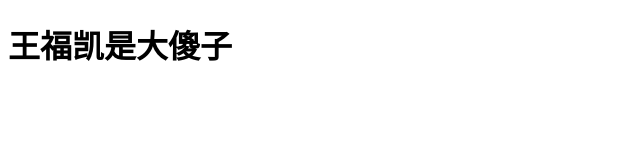
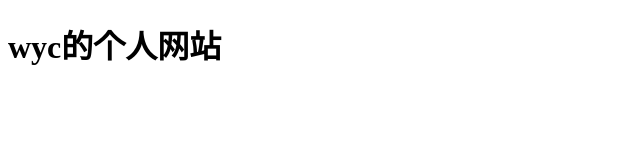
Before and after one commit to WYC-en/WYC-en.github.io, a plain HTML site: page index.html in a window 1280 px wide. Shown: the whole page, without its empty margins (0-640 px from the left). Drawn offline with Linux system fonts and the light colour scheme.

Commit message:
Update index.html

```diff
--- a/index.html
+++ b/index.html
@@ -5,6 +5,6 @@
     <title>Someone's Blog</title>
 </head>
 <body>
-    <h1>王福凯是大傻子</h1>
+    <h1>wyc的个人网站</h1>
 </body>
 </html>
```
